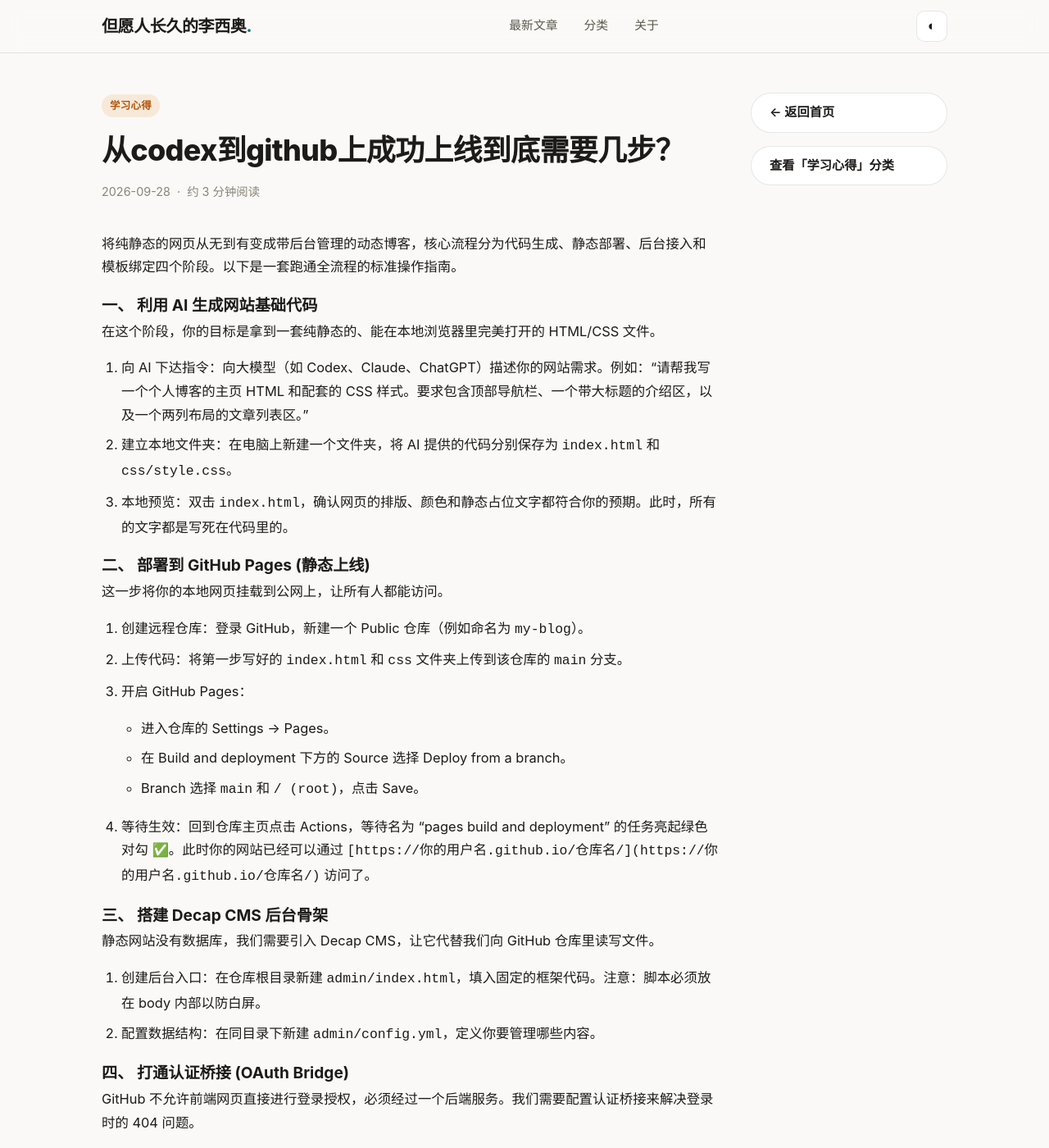
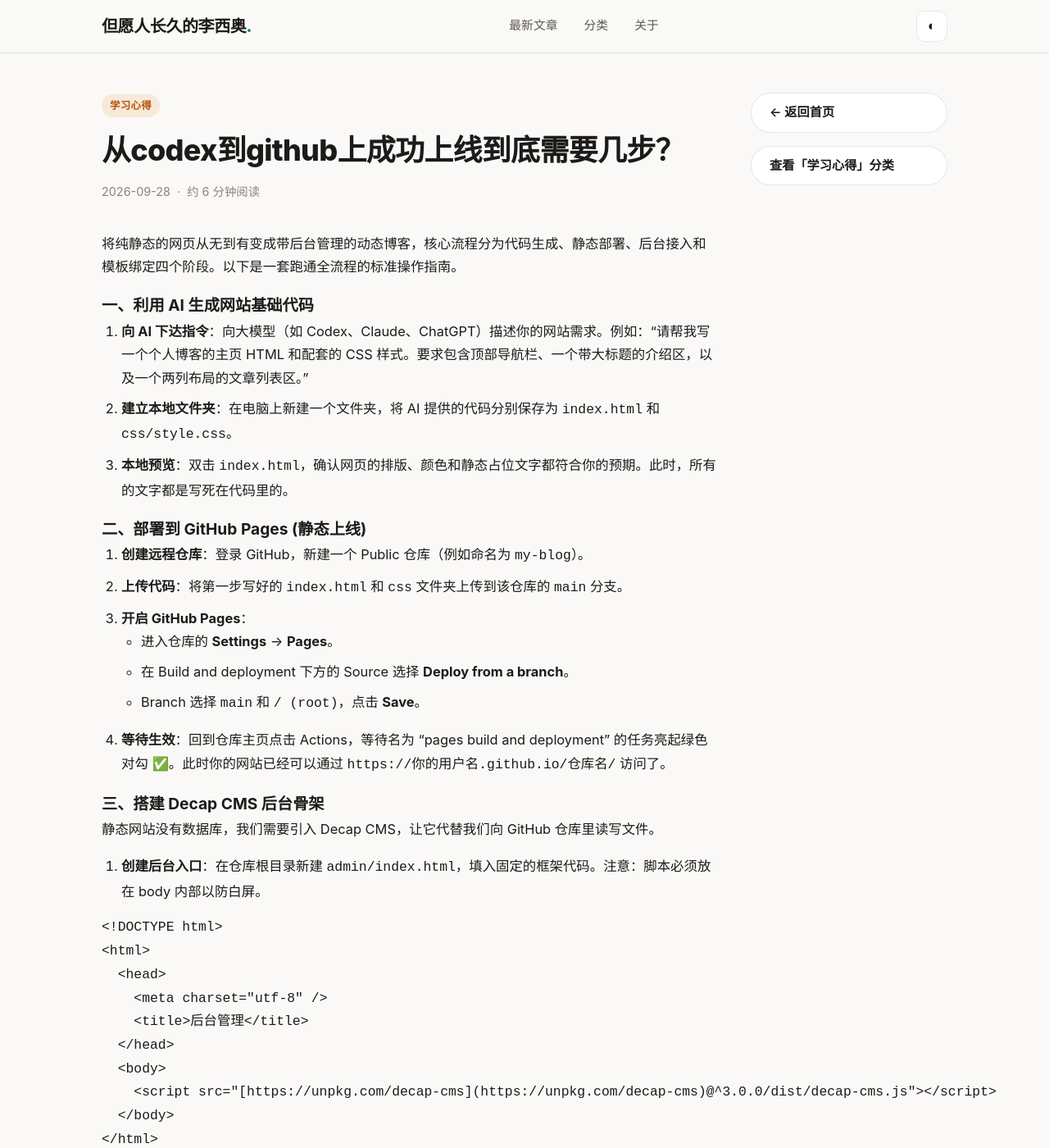
Before and after one commit to taizili/jingshuiliushen, a Jekyll site: the page built from _posts/2026-09-28-从codex到github上成功上线到底需要几步？.md, in a window 1280 px wide and 1400 px high. Shown: the whole window at 82% size. Built offline with Jekyll 4.4.1, drawn with Linux system fonts in a browser that asks for light colours; some of the changed text lies outside the part shown.

Commit message:
Update 2026-09-28-从codex到github上成功上线到底需要几步？.md

````diff
--- a/_posts/2026-09-28-从codex到github上成功上线到底需要几步？.md
+++ b/_posts/2026-09-28-从codex到github上成功上线到底需要几步？.md
@@ -5,51 +5,124 @@
 excerpt: 记录了成功上线第一个个人学习网站的整个环节
 render_with_liquid: false
 ---
+
 将纯静态的网页从无到有变成带后台管理的动态博客，核心流程分为代码生成、静态部署、后台接入和模板绑定四个阶段。以下是一套跑通全流程的标准操作指南。
 
-### 一、 利用 AI 生成网站基础代码
+### 一、利用 AI 生成网站基础代码
 
-在这个阶段，你的目标是拿到一套纯静态的、能在本地浏览器里完美打开的 HTML/CSS 文件。
+1. **向 AI 下达指令**：向大模型（如 Codex、Claude、ChatGPT）描述你的网站需求。例如：“请帮我写一个个人博客的主页 HTML 和配套的 CSS 样式。要求包含顶部导航栏、一个带大标题的介绍区，以及一个两列布局的文章列表区。”
+2. **建立本地文件夹**：在电脑上新建一个文件夹，将 AI 提供的代码分别保存为 `index.html` 和 `css/style.css`。
+3. **本地预览**：双击 `index.html`，确认网页的排版、颜色和静态占位文字都符合你的预期。此时，所有的文字都是写死在代码里的。
 
-1. 向 AI 下达指令：向大模型（如 Codex、Claude、ChatGPT）描述你的网站需求。例如：“请帮我写一个个人博客的主页 HTML 和配套的 CSS 样式。要求包含顶部导航栏、一个带大标题的介绍区，以及一个两列布局的文章列表区。”
-2. 建立本地文件夹：在电脑上新建一个文件夹，将 AI 提供的代码分别保存为 `index.html` 和 `css/style.css`。
-3. 本地预览：双击 `index.html`，确认网页的排版、颜色和静态占位文字都符合你的预期。此时，所有的文字都是写死在代码里的。
+### 二、部署到 GitHub Pages (静态上线)
 
-### 二、 部署到 GitHub Pages (静态上线)
+1. **创建远程仓库**：登录 GitHub，新建一个 Public 仓库（例如命名为 `my-blog`）。
+2. **上传代码**：将第一步写好的 `index.html` 和 `css` 文件夹上传到该仓库的 `main` 分支。
+3. **开启 GitHub Pages**：
+   * 进入仓库的 **Settings** -> **Pages**。
+   * 在 Build and deployment 下方的 Source 选择 **Deploy from a branch**。
+   * Branch 选择 `main` 和 `/ (root)`，点击 **Save**。
+4. **等待生效**：回到仓库主页点击 Actions，等待名为 "pages build and deployment" 的任务亮起绿色对勾 ✅。此时你的网站已经可以通过 `https://你的用户名.github.io/仓库名/` 访问了。
 
-这一步将你的本地网页挂载到公网上，让所有人都能访问。
-
-1. 创建远程仓库：登录 GitHub，新建一个 Public 仓库（例如命名为 `my-blog`）。
-2. 上传代码：将第一步写好的 `index.html` 和 `css` 文件夹上传到该仓库的 `main` 分支。
-3. 开启 GitHub Pages：
-
-   * 进入仓库的 Settings -> Pages。
-   * 在 Build and deployment 下方的 Source 选择 Deploy from a branch。
-   * Branch 选择 `main` 和 `/ (root)`，点击 Save。
-4. 等待生效：回到仓库主页点击 Actions，等待名为 "pages build and deployment" 的任务亮起绿色对勾 ✅。此时你的网站已经可以通过 `[https://你的用户名.github.io/仓库名/](https://你的用户名.github.io/仓库名/)` 访问了。
-
-### 三、 搭建 Decap CMS 后台骨架
+### 三、搭建 Decap CMS 后台骨架
 
 静态网站没有数据库，我们需要引入 Decap CMS，让它代替我们向 GitHub 仓库里读写文件。
 
-1. 创建后台入口：在仓库根目录新建 `admin/index.html`，填入固定的框架代码。注意：脚本必须放在 body 内部以防白屏。
-2. 配置数据结构：在同目录下新建 `admin/config.yml`，定义你要管理哪些内容。
+1. **创建后台入口**：在仓库根目录新建 `admin/index.html`，填入固定的框架代码。注意：脚本必须放在 body 内部以防白屏。
 
-### 四、 打通认证桥接 (OAuth Bridge)
+```html
+<!DOCTYPE html>
+<html>
+  <head>
+    <meta charset="utf-8" />
+    <title>后台管理</title>
+  </head>
+  <body>
+    <script src="[https://unpkg.com/decap-cms](https://unpkg.com/decap-cms)@^3.0.0/dist/decap-cms.js"></script>
+  </body>
+</html>
+```
+
+2. **配置数据结构**：在同目录下新建 `admin/config.yml`，定义你要管理哪些内容。
+
+```yaml
+backend: # 暂时留空，下一步配置
+media_folder: "images/uploads"
+public_folder: "/images/uploads"
+collections:
+  - name: "blog"
+    label: "博客文章"
+    folder: "_posts"
+    create: true
+    slug: "{{year}}-{{month}}-{{day}}-{{slug}}" # Jekyll 要求的格式
+    fields:
+      - {label: "标题", name: "title", widget: "string"}
+      - {label: "日期", name: "date", widget: "datetime"}
+      - {label: "正文", name: "body", widget: "markdown"}
+```
+
+### 四、打通认证桥接 (OAuth Bridge)
 
 GitHub 不允许前端网页直接进行登录授权，必须经过一个后端服务。我们需要配置认证桥接来解决登录时的 404 问题。
 
-1. 获取桥接服务：使用如 DecapBridge 等第三方免部署桥接服务，或者通过 Vercel/Render 自己部署一个 OAuth 实例，获取到你的专属 Client ID 或 Endpoint。
-2. 完善 Backend 配置：回到 `admin/config.yml`，将顶部的 `backend` 补全。
+1. **获取桥接服务**：使用如 DecapBridge 等第三方免部署桥接服务，或者通过 Vercel/Render 自己部署一个 OAuth 实例，获取到你的专属 Client ID 或 Endpoint。
+2. **完善 Backend 配置**：回到 `admin/config.yml`，将顶部的 `backend` 补全。
+
+```yaml
+backend:
+  name: git-gateway
+  repo: 你的用户名/你的仓库名
+  branch: main
+  auth_type: pkce
+  base_url: [https://auth.decapbridge.com](https://auth.decapbridge.com) # 以 DecapBridge 为例
+  auth_endpoint: /sites/你的专属ID/pkce
+  auth_token_endpoint: /sites/你的专属ID/token
+```
+
 3. 此时访问 `你的网址/admin/`，点击登录即可成功唤起 GitHub 授权并进入后台界面。
 
-### 五、 激活 Jekyll 动态渲染 (前后端数据绑定)
+### 五、激活 Jekyll 动态渲染 (前后端数据绑定)
 
 后台虽然能生成 Markdown 文件了，但前台纯 HTML 不认识这些文件。必须激活 GitHub Pages 自带的 Jekyll 引擎，把数据“注入”到网页里。
 
-1. 锁定根目录路径：在仓库根目录新建 `_config.yml`，防止子目录部署导致 CSS 样式丢失和内部链接 404。
-2. 唤醒首页渲染引擎：打开根目录的 `index.html`，在绝对第一行加上 Jekyll 的启动开关，并将内部链接改为动态拼接。
-3. 替换动态循环代码：将 `index.html` 里写死的文章列表，替换为读取 `_posts` 文件夹的 Liquid 循环代码。
-4. 制作文章详情页模具：新建 `_layouts/post.html`，这是所有文章点进去后共用的模板文件。
+1. **锁定根目录路径**：在仓库根目录新建 `_config.yml`，防止子目录部署导致 CSS 样式丢失和内部链接 404。
 
-当这套流程走完后，你只需要在 `/admin` 后台新建一篇文章并点击 Publish。GitHub 会在后台自动生成文件触发 Actions，一分钟后强制刷新（或使用无痕模式）前台页面，新文章就会完美渲染在你的博客上了。
+```yaml
+url: "[https://你的用户名.github.io](https://你的用户名.github.io)"
+baseurl: "/你的仓库名"
+```
+
+2. **唤醒首页渲染引擎**：打开根目录的 `index.html`，在绝对第一行加上 Jekyll 的启动开关，并将内部链接改为动态拼接。
+
+```html
+---
+layout: null
+---
+<!DOCTYPE html>
+<!-- 引入 CSS 时加上 baseurl -->
+<link rel="stylesheet" href="{{ site.baseurl }}/css/style.css">
+```
+
+3. **替换动态循环代码**：将 `index.html` 里写死的文章列表，替换为读取 `_posts` 文件夹的 Liquid 循环代码。
+
+```html
+{% for post in site.posts %}
+  <a href="{{ site.baseurl }}{{ post.url }}">{{ post.title }}</a>
+{% endfor %}
+```
+
+4. **制作文章详情页模具**：新建 `_layouts/post.html`，这是所有文章点进去后共用的模板文件。
+
+```html
+<!DOCTYPE html>
+<html>
+  <body>
+    <h1>{{ page.title }}</h1>
+    <div class="content">{{ content }}</div>
+  </body>
+</html>
+```
+
+---
+
+当这套流程走完后，你只需要在 `/admin` 后台新建一篇文章并点击 **Publish**。GitHub 会在后台自动生成文件触发 Actions，一分钟后强制刷新（或使用无痕模式）前台页面，整篇新文章就会完整渲染在你的博客上了。
````
